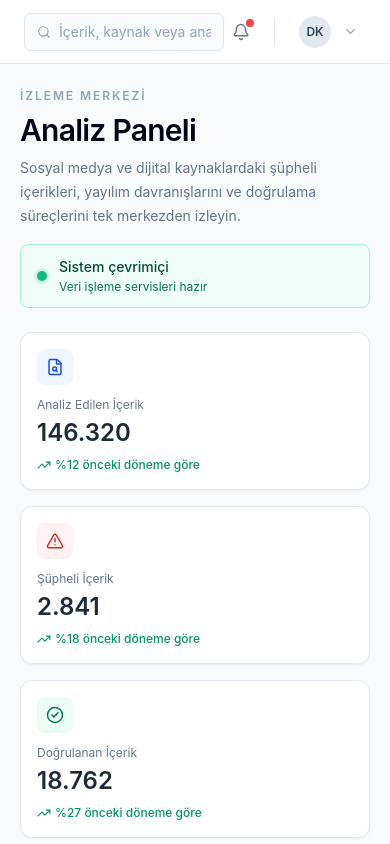
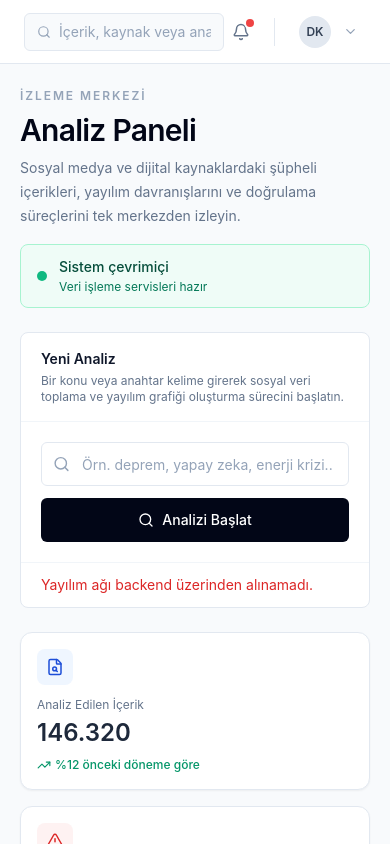
Before and after one commit to ikrabaser/disinfo-detection-platform, a React (Vite) app in the folder frontend/: page / in a window 390 px wide. Shown: the top 844 px of the page. Built offline with nearby package versions, Linux system fonts and the light colour scheme; no server answers.

Commit message:
feat: add dashboard social analysis workflow

```diff
--- a/frontend/src/pages/Dashboard.tsx
+++ b/frontend/src/pages/Dashboard.tsx
@@ -3,44 +3,105 @@ import {
   CheckCircle2,
   Eye,
   FileSearch,
+  LoaderCircle,
+  Search,
   TriangleAlert,
 } from "lucide-react";
-import { useEffect, useState } from "react";
+import {
+  FormEvent,
+  useEffect,
+  useState,
+} from "react";
 
-import { getLatestPropagationGraph } from "../api/client";
+import {
+  getLatestPropagationGraph,
+  ingestSocialQuery,
+} from "../api/client";
+
 import PropagationGraph from "../components/PropagationGraph";
 import ScoreTrendChart from "../components/ScoreTrendChart";
 import SourceTypeDonutChart from "../components/SourceTypeDonutChart";
 import StatCard from "../components/StatCard";
 import SuspiciousContentTable from "../components/SuspiciousContentTable";
 import TrendingTopicsTable from "../components/TrendingTopicsTable";
+
 import type { PropagationGraphData } from "../types";
 
 export default function Dashboard() {
-  const [backendError, setBackendError] = useState<string | null>(null);
   const [propagationGraph, setPropagationGraph] =
-    useState<PropagationGraphData | undefined>(undefined);
+    useState<PropagationGraphData | undefined>();
+
+  const [query, setQuery] = useState("");
+  const [analysisRunning, setAnalysisRunning] =
+    useState(false);
+
+  const [message, setMessage] =
+    useState<string | null>(null);
+
+  const [error, setError] =
+    useState<string | null>(null);
 
   useEffect(() => {
     let cancelled = false;
 
     getLatestPropagationGraph()
       .then((data) => {
-        if (!cancelled) {
-          setPropagationGraph({
-            nodes: data.nodes,
-            edges: data.edges,
-          });
-        }
+        if (cancelled) return;
+
+        setPropagationGraph({
+          nodes: data.nodes,
+          edges: data.edges,
+        });
       })
       .catch(() => {
-        // Graph bulunamazsa PropagationGraph mock veriye düşer.
+        if (!cancelled) {
+          setError(
+            "Yayılım ağı backend üzerinden alınamadı."
+          );
+        }
       });
 
     return () => {
       cancelled = true;
     };
   }, []);
+
+  async function handleAnalysis(
+    event: FormEvent<HTMLFormElement>
+  ) {
+    event.preventDefault();
+
+    const normalizedQuery = query.trim();
+
+    if (!normalizedQuery) {
+      setError("Analiz için bir konu veya sorgu gir.");
+      return;
+    }
+
+    setAnalysisRunning(true);
+    setError(null);
+    setMessage(null);
+
+    try {
+      const result = await ingestSocialQuery(
+        normalizedQuery,
+        10
+      );
+
+      setPropagationGraph(result.graph);
+
+      setMessage(
+        `"${result.query}" için ${result.post_count} paylaşım işlendi. ` +
+          `${result.node_count} düğüm ve ${result.edge_count} bağlantı oluşturuldu.`
+      );
+    } catch {
+      setError(
+        "Analiz başlatılamadı. Backend bağlantısını kontrol et."
+      );
+    } finally {
+      setAnalysisRunning(false);
+    }
+  }
 
   return (
     <div className="mx-auto w-full max-w-[1600px] space-y-6">
@@ -55,21 +116,20 @@ export default function Dashboard() {
           </h1>
 
           <p className="mt-2 max-w-3xl text-sm leading-6 text-slate-500">
-            Sosyal medya ve dijital kaynaklardaki şüpheli içerikleri,
-            yayılım davranışlarını ve doğrulama süreçlerini tek merkezden izleyin.
+            Sosyal medya ve dijital kaynaklardaki
+            şüpheli içerikleri, yayılım davranışlarını
+            ve doğrulama süreçlerini tek merkezden izleyin.
           </p>
         </div>
 
         <div className="flex min-w-[290px] items-center gap-3 rounded-lg border border-emerald-200 bg-emerald-50/70 px-4 py-3">
-          <span className="relative flex h-2.5 w-2.5">
-            <span className="absolute inline-flex h-full w-full animate-ping rounded-full bg-emerald-400 opacity-40" />
-            <span className="relative inline-flex h-2.5 w-2.5 rounded-full bg-emerald-500" />
-          </span>
+          <span className="h-2.5 w-2.5 rounded-full bg-emerald-500" />
 
           <div>
             <p className="text-sm font-medium text-emerald-900">
               Sistem çevrimiçi
             </p>
+
             <p className="mt-0.5 text-xs text-emerald-700">
               Veri işleme servisleri hazır
             </p>
@@ -77,11 +137,79 @@ export default function Dashboard() {
         </div>
       </section>
 
-      {backendError && (
-        <div className="rounded-lg border border-amber-200 bg-amber-50 px-4 py-3 text-sm text-amber-800">
-          {backendError}
+      <section className="rounded-lg border border-slate-200 bg-white">
+        <div className="border-b border-slate-100 px-5 py-4">
+          <h2 className="text-sm font-semibold text-slate-900">
+            Yeni Analiz
+          </h2>
+
+          <p className="mt-1 text-xs text-slate-500">
+            Bir konu veya anahtar kelime girerek sosyal
+            veri toplama ve yayılım grafiği oluşturma
+            sürecini başlatın.
+          </p>
         </div>
-      )}
+
+        <form
+          onSubmit={handleAnalysis}
+          className="flex flex-col gap-3 p-5 md:flex-row"
+        >
+          <div className="relative flex-1">
+            <Search
+              size={17}
+              className="absolute left-3 top-1/2 -translate-y-1/2 text-slate-400"
+            />
+
+            <input
+              type="text"
+              value={query}
+              onChange={(event) =>
+                setQuery(event.target.value)
+              }
+              placeholder="Örn. deprem, yapay zeka, enerji krizi..."
+              disabled={analysisRunning}
+              className="h-11 w-full rounded-md border border-slate-200 bg-white pl-10 pr-4 text-sm text-slate-800 outline-none transition placeholder:text-slate-400 focus:border-slate-400 disabled:bg-slate-50"
+            />
+          </div>
+
+          <button
+            type="submit"
+            disabled={analysisRunning}
+            className="flex h-11 items-center justify-center gap-2 rounded-md bg-slate-950 px-5 text-sm font-medium text-white transition hover:bg-slate-800 disabled:cursor-not-allowed disabled:opacity-60"
+          >
+            {analysisRunning ? (
+              <>
+                <LoaderCircle
+                  size={16}
+                  className="animate-spin"
+                />
+                İşleniyor
+              </>
+            ) : (
+              <>
+                <Search size={16} />
+                Analizi Başlat
+              </>
+            )}
+          </button>
+        </form>
+
+        {(message || error) && (
+          <div className="border-t border-slate-100 px-5 py-3">
+            {message && (
+              <p className="text-sm text-emerald-700">
+                {message}
+              </p>
+            )}
+
+            {error && (
+              <p className="text-sm text-red-600">
+                {error}
+              </p>
+            )}
+          </div>
+        )}
+      </section>
 
       <section className="grid grid-cols-1 gap-4 sm:grid-cols-2 xl:grid-cols-4">
         <StatCard
@@ -133,14 +261,20 @@ export default function Dashboard() {
 
       <section className="grid grid-cols-1 gap-4 xl:grid-cols-12">
         <div className="xl:col-span-7">
-          <PropagationGraph data={propagationGraph} />
+          <PropagationGraph
+            data={propagationGraph}
+          />
         </div>
 
         <div className="xl:col-span-5">
           <div className="h-full rounded-lg border border-slate-200 bg-white">
             <div className="border-b border-slate-100 px-5 py-4">
               <div className="flex items-center gap-2">
-                <Activity size={17} className="text-slate-500" />
+                <Activity
+                  size={17}
+                  className="text-slate-500"
+                />
+
                 <h2 className="text-sm font-semibold text-slate-900">
                   Analiz Durumu
                 </h2>
@@ -157,13 +291,16 @@ export default function Dashboard() {
                   <p className="text-sm font-medium text-slate-800">
                     Sosyal medya veri toplama
                   </p>
+
                   <p className="mt-1 text-xs text-slate-400">
                     X ve diğer dijital kaynaklar
                   </p>
                 </div>
 
                 <span className="rounded-md bg-blue-50 px-2 py-1 text-xs font-medium text-blue-700">
-                  Devam ediyor
+                  {analysisRunning
+                    ? "Çalışıyor"
+                    : "Hazır"}
                 </span>
               </div>
 
@@ -172,28 +309,30 @@ export default function Dashboard() {
                   <p className="text-sm font-medium text-slate-800">
                     NLP sınıflandırma
                   </p>
+
                   <p className="mt-1 text-xs text-slate-400">
                     Metin tabanlı risk analizi
                   </p>
                 </div>
 
-                <span className="rounded-md bg-emerald-50 px-2 py-1 text-xs font-medium text-emerald-700">
-                  Hazır
+                <span className="rounded-md bg-slate-100 px-2 py-1 text-xs font-medium text-slate-600">
+                  Sonraki aşama
                 </span>
               </div>
 
               <div className="flex items-center justify-between px-5 py-4">
                 <div>
                   <p className="text-sm font-medium text-slate-800">
-                    Yayılım ağı analizi
+                    Yayılım ağı oluşturma
                   </p>
+
                   <p className="mt-1 text-xs text-slate-400">
                     Graph oluşturma ve ilişki analizi
                   </p>
                 </div>
 
-                <span className="rounded-md bg-amber-50 px-2 py-1 text-xs font-medium text-amber-700">
-                  Bekliyor
+                <span className="rounded-md bg-emerald-50 px-2 py-1 text-xs font-medium text-emerald-700">
+                  Aktif
                 </span>
               </div>
 
@@ -202,13 +341,14 @@ export default function Dashboard() {
                   <p className="text-sm font-medium text-slate-800">
                     Agent değerlendirmesi
                   </p>
+
                   <p className="mt-1 text-xs text-slate-400">
                     Analiz çıktılarının birleştirilmesi
                   </p>
                 </div>
 
                 <span className="rounded-md bg-slate-100 px-2 py-1 text-xs font-medium text-slate-600">
-                  Pasif
+                  Sonraki aşama
                 </span>
               </div>
             </div>
@@ -226,6 +366,7 @@ export default function Dashboard() {
             <h2 className="text-sm font-semibold text-slate-900">
               Sistem Özeti
             </h2>
+
             <p className="mt-1 text-xs text-slate-500">
               Son 24 saatteki operasyonel görünüm
             </p>
@@ -233,25 +374,43 @@ export default function Dashboard() {
 
           <dl className="grid grid-cols-2 gap-px bg-slate-100">
             <div className="bg-white px-5 py-4">
-              <dt className="text-xs text-slate-500">Aktif analiz</dt>
-              <dd className="mt-1 text-xl font-semibold text-slate-900">12</dd>
+              <dt className="text-xs text-slate-500">
+                Aktif analiz
+              </dt>
+
+              <dd className="mt-1 text-xl font-semibold text-slate-900">
+                12
+              </dd>
             </div>
 
             <div className="bg-white px-5 py-4">
-              <dt className="text-xs text-slate-500">Yüksek riskli vaka</dt>
-              <dd className="mt-1 text-xl font-semibold text-slate-900">57</dd>
+              <dt className="text-xs text-slate-500">
+                Yüksek riskli vaka
+              </dt>
+
+              <dd className="mt-1 text-xl font-semibold text-slate-900">
+                57
+              </dd>
             </div>
 
             <div className="bg-white px-5 py-4">
-              <dt className="text-xs text-slate-500">İşlenen paylaşım</dt>
-              <dd className="mt-1 text-xl font-semibold text-slate-900">38.4K</dd>
+              <dt className="text-xs text-slate-500">
+                İşlenen paylaşım
+              </dt>
+
+              <dd className="mt-1 text-xl font-semibold text-slate-900">
+                38.4K
+              </dd>
             </div>
 
             <div className="bg-white px-5 py-4">
               <dt className="text-xs text-slate-500">
                 Tespit edilen küme
               </dt>
-              <dd className="mt-1 text-xl font-semibold text-slate-900">24</dd>
+
+              <dd className="mt-1 text-xl font-semibold text-slate-900">
+                24
+              </dd>
             </div>
           </dl>
         </div>
```
Also changed, not shown: frontend/src/api/client.ts (+27 -0 lines), 1 other file (tests, documents, lock files or other folders).
